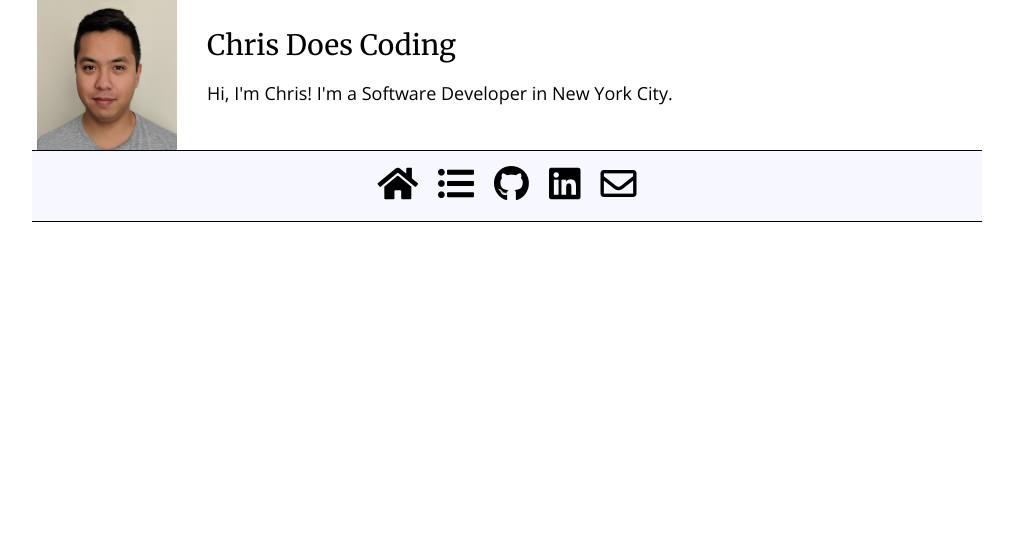
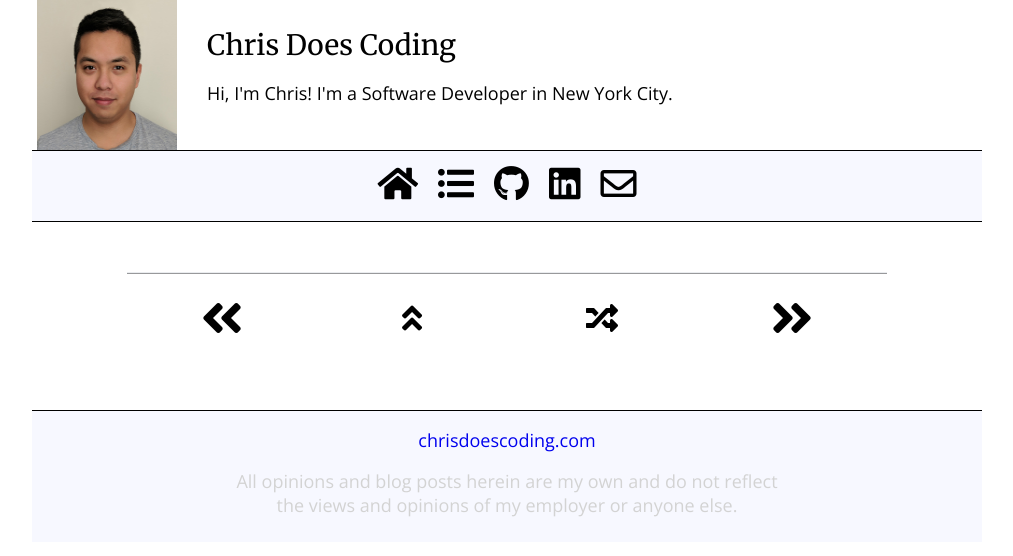
Before and after one commit to cs-cordero/chrisdoescoding.com, a Django app: template chrisdoescoding/posts/templates/base.html in a window 1280 px wide. Shown: the top 556 px of the page, without its empty margins (133-1146 px from the left). Run offline with Django 3.2, Linux system fonts and the light colour scheme; the template is opened without the code that fills it, so the values that code supplies are empty; some libraries are stand-ins or nearby versions.

Commit message:
added a footer and some styling

```diff
--- a/chrisdoescoding/posts/static/posts/style.css
+++ b/chrisdoescoding/posts/static/posts/style.css
@@ -87,3 +87,54 @@ body {
 }
 .all-posts-item:nth-child(odd) { background-color: #ebf2f9; }
 .all-posts-item:hover { background-color: #d9ebfe; }
+
+.navfooter {
+    border-top: 2px ridge #eaecef;
+    display: flex;
+    flex-direction: row;
+    justify-content: space-around;
+    align-items: center;
+    width: 80%;
+    height: 3rem;
+    margin-top: 50px;
+    padding: 20px 0;
+}
+
+.navfooter--item {
+    display: flex;
+    justify-content: center;
+    align-items: center;
+    cursor: pointer;
+    height: 3rem;
+    width: 3rem;
+}
+
+.navfooter--item a {
+    color: unset;
+    text-decoration: none;
+}
+
+.navfooter--item-outer { font-size: 3rem; }
+.navfooter--item-inner { font-size: 2rem; }
+.navfooter--item-outer:hover { font-size: 3.5rem; }
+.navfooter--item-inner:hover { font-size: 2.5rem; }
+
+.footer {
+    width: 100%;
+    margin-top: 3rem;
+    border-top: 1px solid black;
+    background-color: #f7f8ff;
+    text-align: center;
+    color: black;
+    padding-bottom: 25px;
+}
+
+.footer a {
+    text-decoration: none;
+}
+
+.disclaimer {
+    width: 60%;
+    color: lightgray;
+    margin: auto;
+}
--- a/chrisdoescoding/posts/templates/base.html
+++ b/chrisdoescoding/posts/templates/base.html
@@ -14,7 +14,8 @@
             <p>Hi, I'm Chris!  I'm a Software Developer in New York City.</p>
         </div>
         <div class="profile" id="profile">
-            <img src="{% static 'posts/headshot_chris.jpg' %}" />
+            <img src="{% static 'posts/headshot_chris.jpg' %}"
+                 alt="profile picture" />
         </div>
     </div>
     <div class="navbar" id='navbar'>
@@ -36,4 +37,27 @@
     </div>
     {% block content %}
     {% endblock %}
+    <div class="navfooter">
+        <div class="navfooter--item navfooter--item-outer">
+            <i class="fas fa-angle-double-left"></i>
+        </div>
+        <div class="navfooter--item navfooter--item-inner">
+            <a href="#">
+                <i class="fas fa-angle-double-up"></i>
+            </a>
+        </div>
+        <div class="navfooter--item navfooter--item-inner">
+            <i class="fas fa-random"></i>
+        </div>
+        <div class="navfooter--item navfooter--item-outer">
+            <i class="fas fa-angle-double-right"></i>
+        </div>
+    </div>
+    <div class="footer">
+        <p><a href='/'>chrisdoescoding.com</a></p>
+        <div class="disclaimer">
+            All opinions and blog posts herein are my own and do not reflect
+            the views and opinions of my employer or anyone else.
+        </div>
+    </div>
 </div>
```
